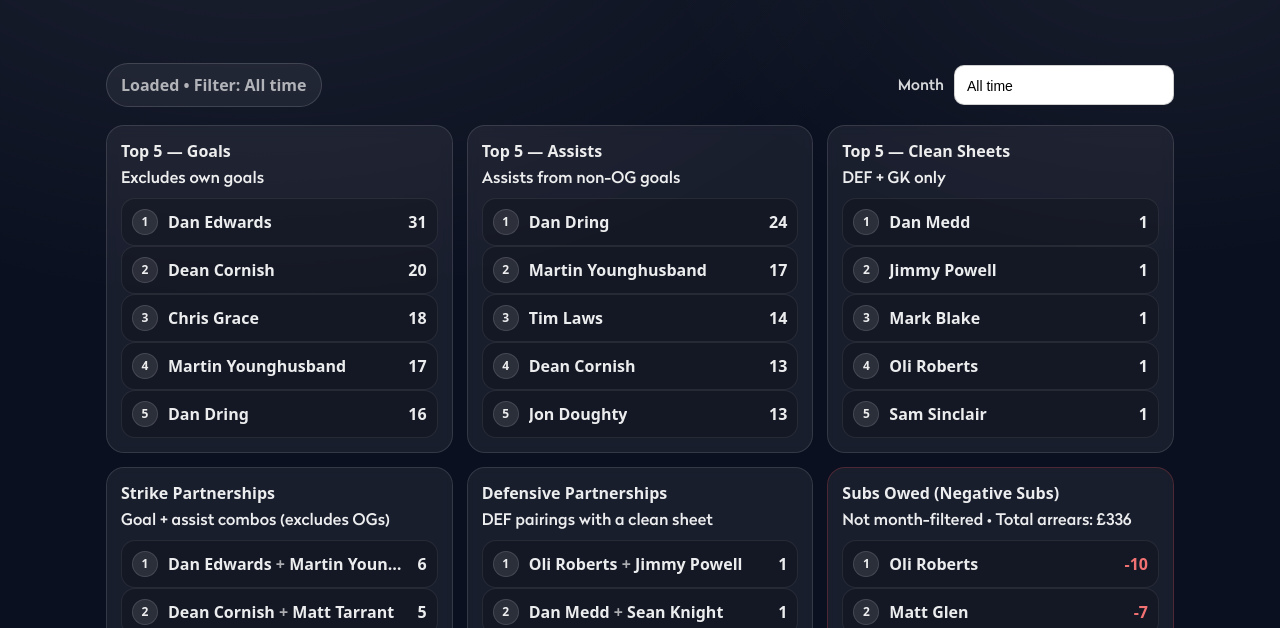
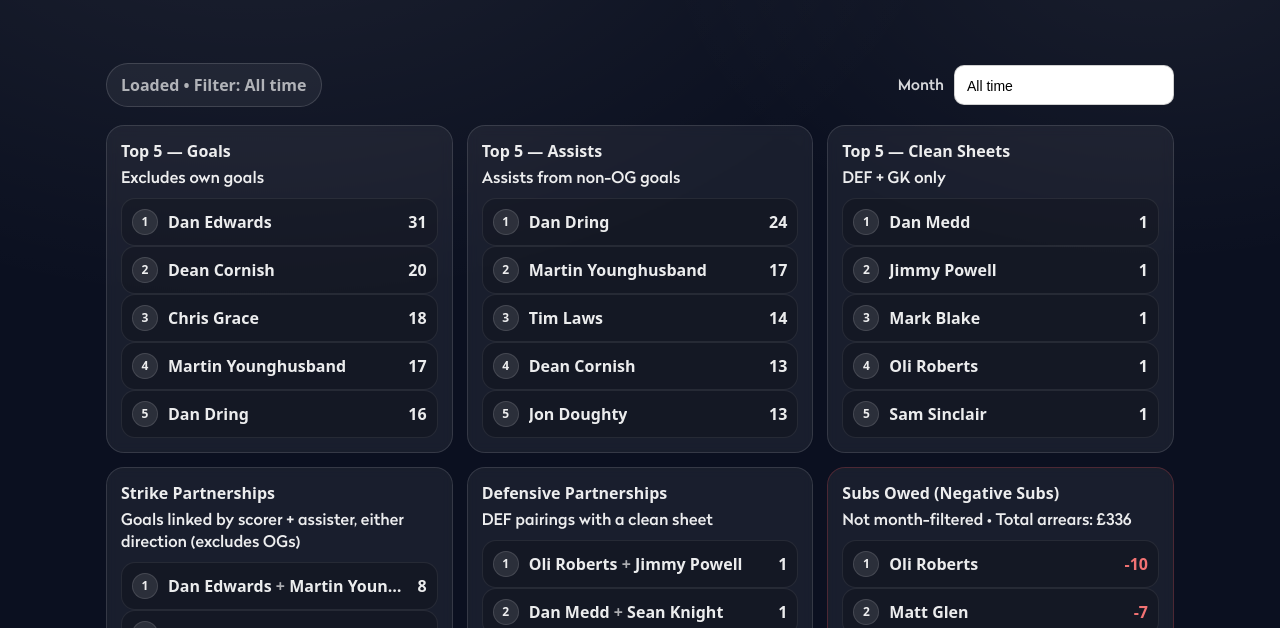
Before and after one commit to sharklaar/borderville-stats, a website: page leaderboards.html in a window 1280 px wide. Shown: the part 172-800 px from the top of the page. Drawn offline with Linux system fonts and the light colour scheme; a web font is replaced by a local one.

Commit message:
Combine strike partnership goals in both directions

```diff
--- a/leaderboards.html
+++ b/leaderboards.html
@@ -77,7 +77,7 @@
       <article class="lb-card">
         <div class="lb-card__header">
           <h2>Strike Partnerships</h2>
-          <div class="lb-card__sub">Goal + assist combos (excludes OGs)</div>
+          <div class="lb-card__sub">Goals linked by scorer + assister, either direction (excludes OGs)</div>
         </div>
         <div id="lbStrikePartners" class="lb-rows"></div>
       </article>
--- a/scripts/leaderboards.js
+++ b/scripts/leaderboards.js
@@ -210,17 +210,21 @@ function computeStrikePartners(goals, playersById, monthMatchIds) {
     if (!g || g.isOwnGoal) return;
     if (!monthMatchIds.has(g.matchId)) return;
     if (!g.scorerId || !g.assistId) return;
-    const key = `${g.scorerId}|${g.assistId}`;
+    if (g.scorerId === g.assistId) return;
+    // A partnership is unordered: A scoring from B and B scoring from A
+    // both contribute one goal to the same pair.
+    const key = [g.scorerId, g.assistId].sort().join("|");
     counts[key] = (counts[key] || 0) + 1;
   });
 
   const items = Object.entries(counts)
     .map(([key, count]) => {
       const [scorerId, assistId] = key.split("|");
-      return { scorerId, assistId, count: asNumber(count, 0) };
+      const name = [playerName(playersById, scorerId), playerName(playersById, assistId)].sort().join(" + ");
+      return { scorerId, assistId, name, count: asNumber(count, 0) };
     })
     .filter(x => x.count > 0)
-    .sort((a, b) => b.count - a.count)
+    .sort((a, b) => b.count - a.count || a.name.localeCompare(b.name))
     .slice(0, 5);
 
   return items.map((p, idx) => {
```
Also changed, not shown: tests/strike-partners.test.cjs (added, +20 -0 lines).
